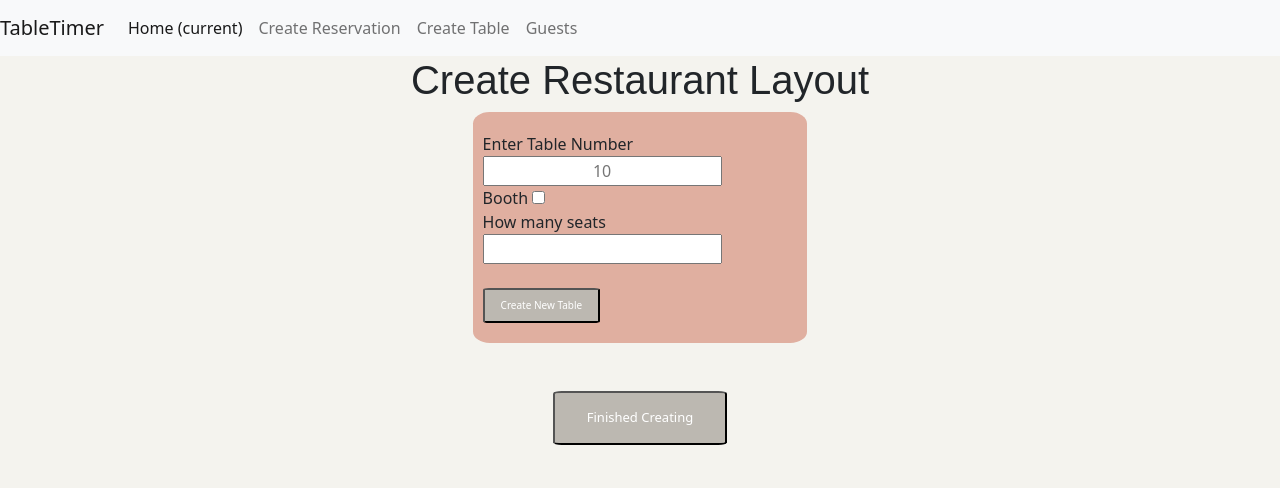
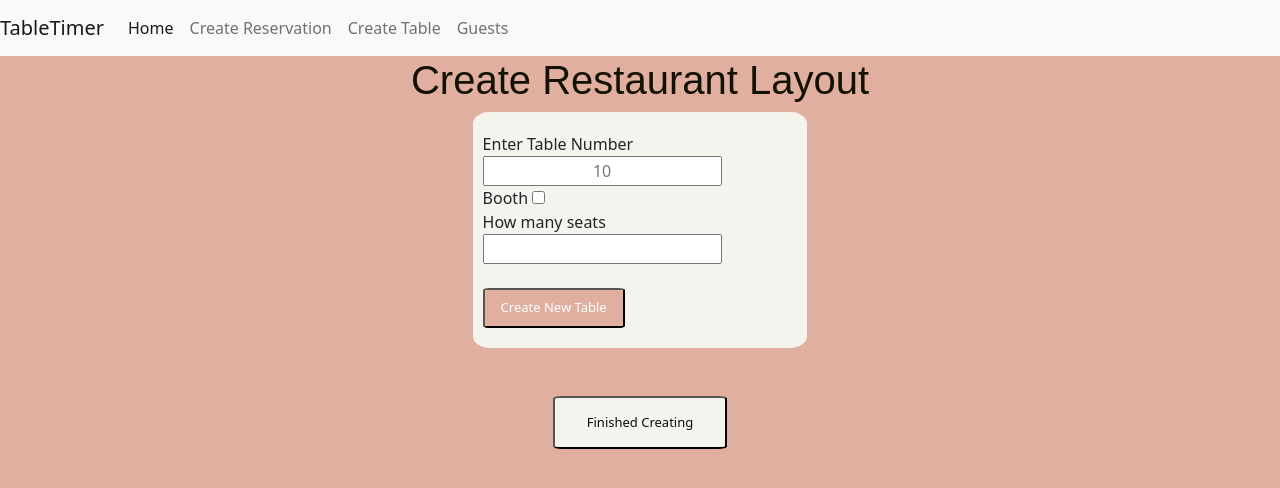
Before and after one commit to hanstoj/HB_Project, a Flask app: page /layout/ in a window 1280 px wide. Shown: the top 488 px of the page. Run offline with Flask 2, Linux system fonts and the light colour scheme; some libraries are stand-ins or nearby versions.

Commit message:
styling forms completed

```diff
--- a/static/css/style.css
+++ b/static/css/style.css
@@ -1,5 +1,5 @@
 body {
-  background-color: #f4f3ee;
+  background-color: #e0afa0;
 }
 .center {
   display: flex;
@@ -11,6 +11,8 @@ p {
 h1 {
   text-align: center;
   font-family: "Scada", sans-serif;
+  color: #131200;
+  font-weight: 100;
 }
 input {
   align-items: center;
@@ -27,11 +29,12 @@ textarea {
 }
 
 .reservation-form {
+  border-radius: 5%;
   justify-content: center;
   margin: auto;
   padding: 10px;
   width: 60%;
-  background-color: #bcb8b1;
+  background-color: #f4f3ee;
 }
 .cont {
   text-align: center;
@@ -45,26 +48,26 @@ textarea {
   padding-bottom: 20px;
   padding-left: 10px;
   padding-right: 20px;
-  background-color: #e0afa0;
+  background-color: #f4f3ee;
 }
 .small-fancy {
   align-self: center;
-  background-color: #bcb8b1;
+  background-color: #e0afa0;
   border-radius: 5%;
   color: white;
   padding: 8px 16px;
   text-align: center;
   display: inline-block;
-  font-size: 10px;
+  font-size: 13px;
 }
 .button-house {
   text-align: center;
 }
 .fancy-button {
   text-align: center;
-  background-color: #bcb8b1;
+  background-color: #f4f3ee;
   border-radius: 5%;
-  color: white;
+  color: rgb(12, 12, 12);
   padding: 15px 32px;
   text-align: center;
   display: inline-block;
--- a/templates/base.html
+++ b/templates/base.html
@@ -28,7 +28,7 @@
       </button>
       <div class="collapse navbar-collapse" id="navbarNavAltMarkup">
         <div class="navbar-nav">
-          <a class="nav-item nav-link active" href="/TableTime">Home <span class="sr-only">(current)</span></a>
+          <a class="nav-item nav-link active" href="/TableTime">Home</a>
           <a class="nav-item nav-link" href="/make_res">Create Reservation</a>
           <a class="nav-item nav-link" href="/layout/">Create Table</a>
           <a class="nav-item nav-link" href="/guest-info">Guests</a>
--- a/templates/make_res.html
+++ b/templates/make_res.html
@@ -53,7 +53,7 @@
             <br>
             <input type="checkbox"  name="booth_pref" id="booth_pref" value = 'True'>
         </div>
-        <button type="submit">Make Reservation</button>
+        <button class="small-fancy" type="submit">Make Reservation</button>
       </div>
      </form>
      </div>
```
